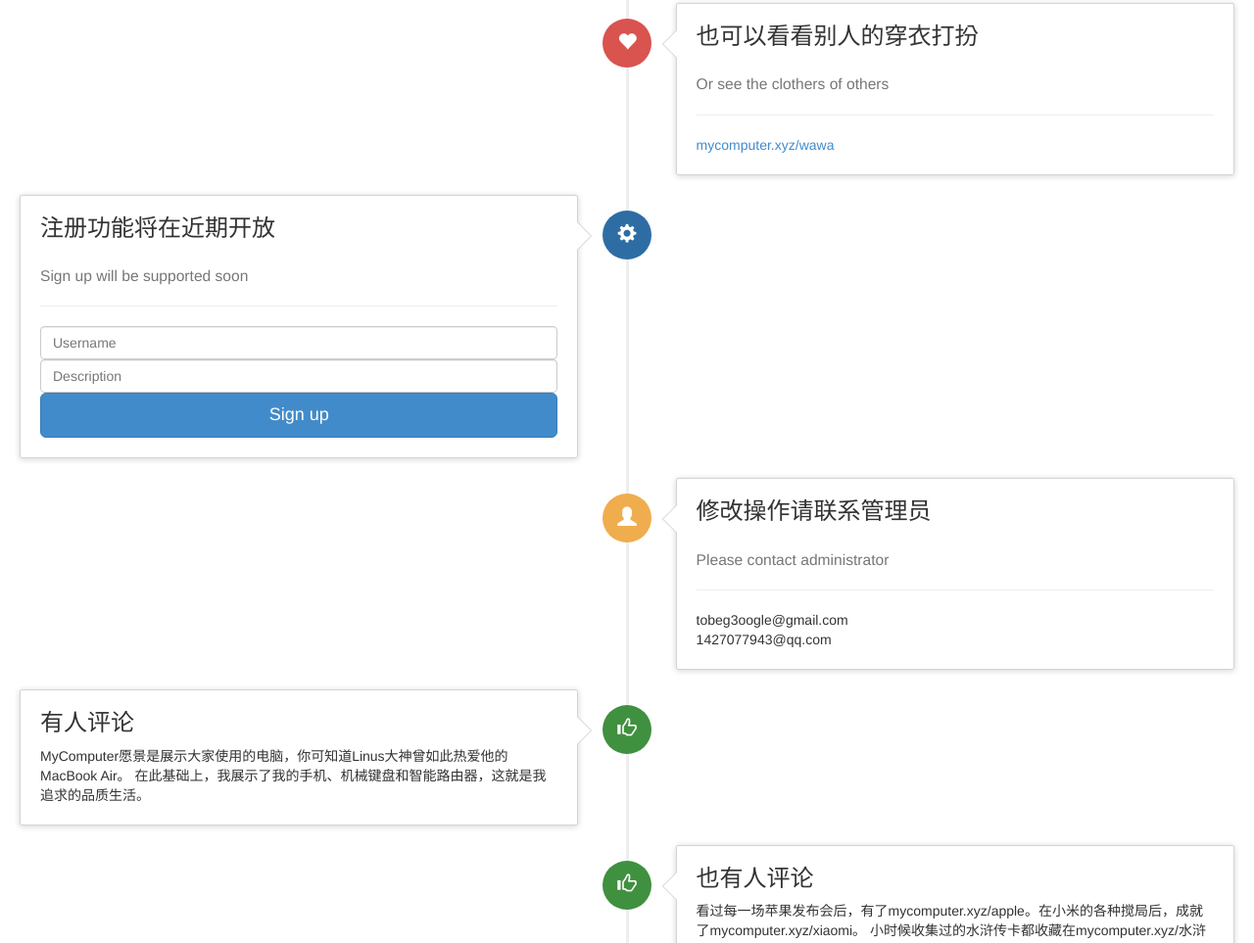
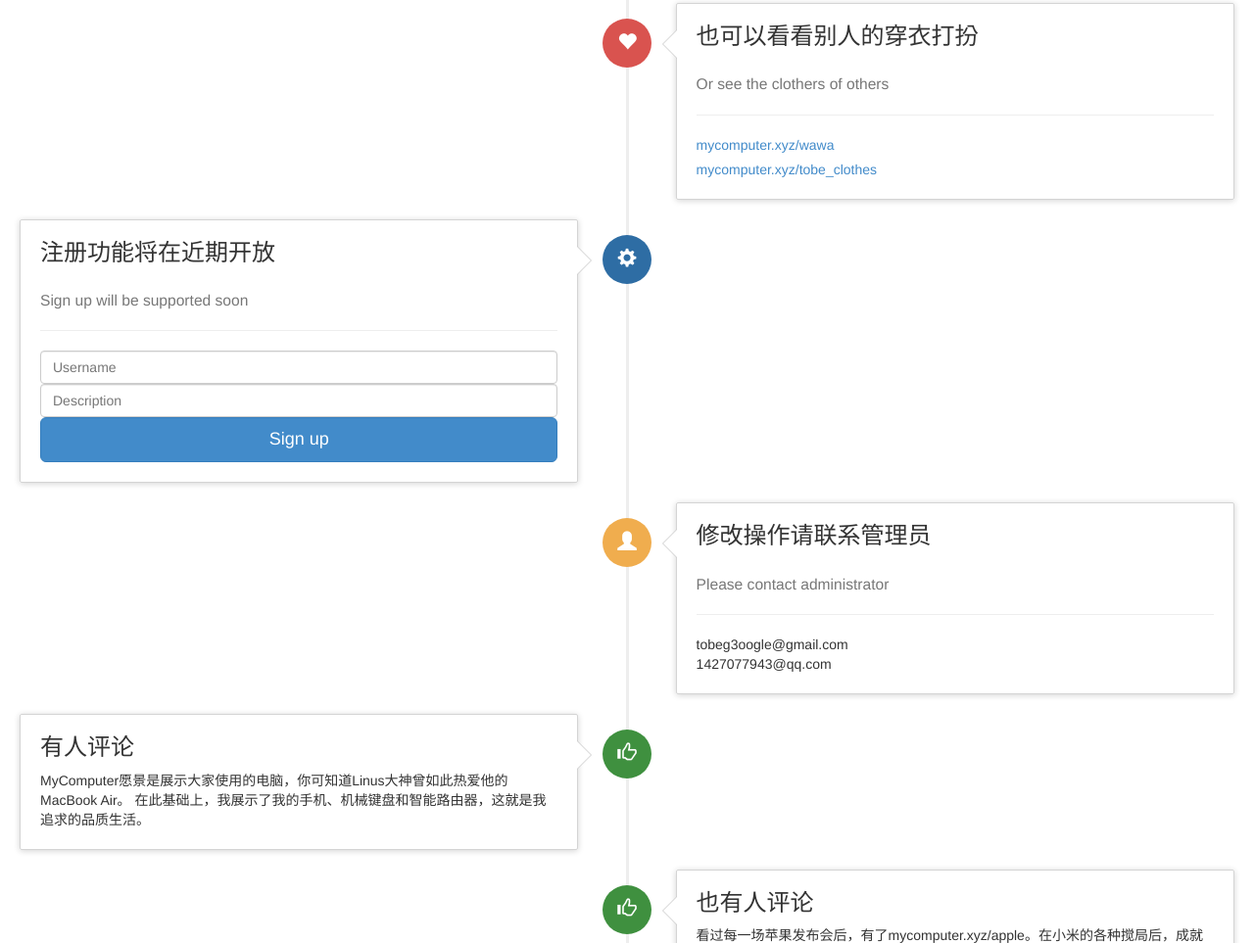
Before and after one commit to tobegit3hub/mycomputer, a plain HTML site: page views/index.html in a window 1280 px wide. Shown: the part 994-1957 px from the top of the page at 98% size. Drawn offline with Linux system fonts and the light colour scheme; files that its build step writes are made by us from their sources; no server answers.

Commit message:
Add tobe clothes link in home page

```diff
--- a/static/html/home.html
+++ b/static/html/home.html
@@ -82,6 +82,7 @@
         <hr/>
         <div class="timeline-body">
           <p><a href="/wawa">mycomputer.xyz/wawa</a></p>
+	  <p><a href="/tobe_clothes">mycomputer.xyz/tobe_clothes</a></p>
         </div>
       </div>
     </li>
```
